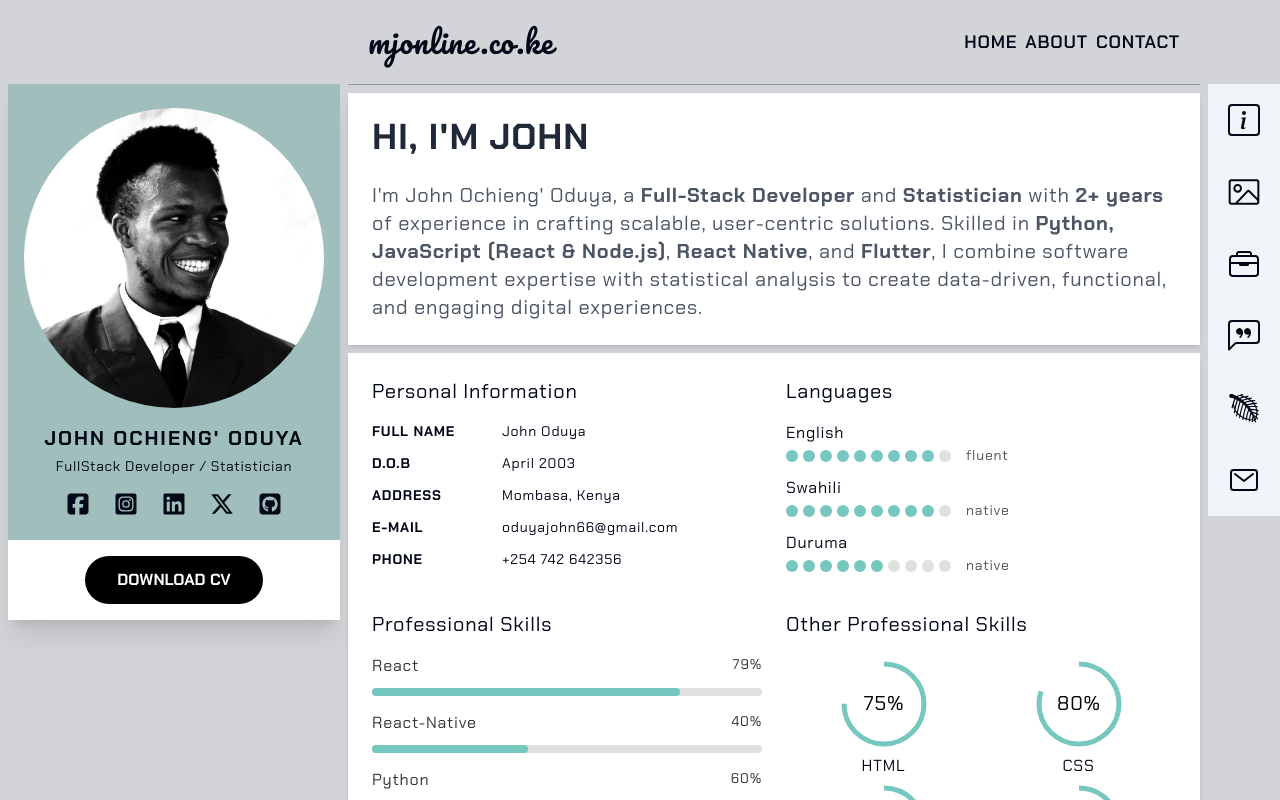
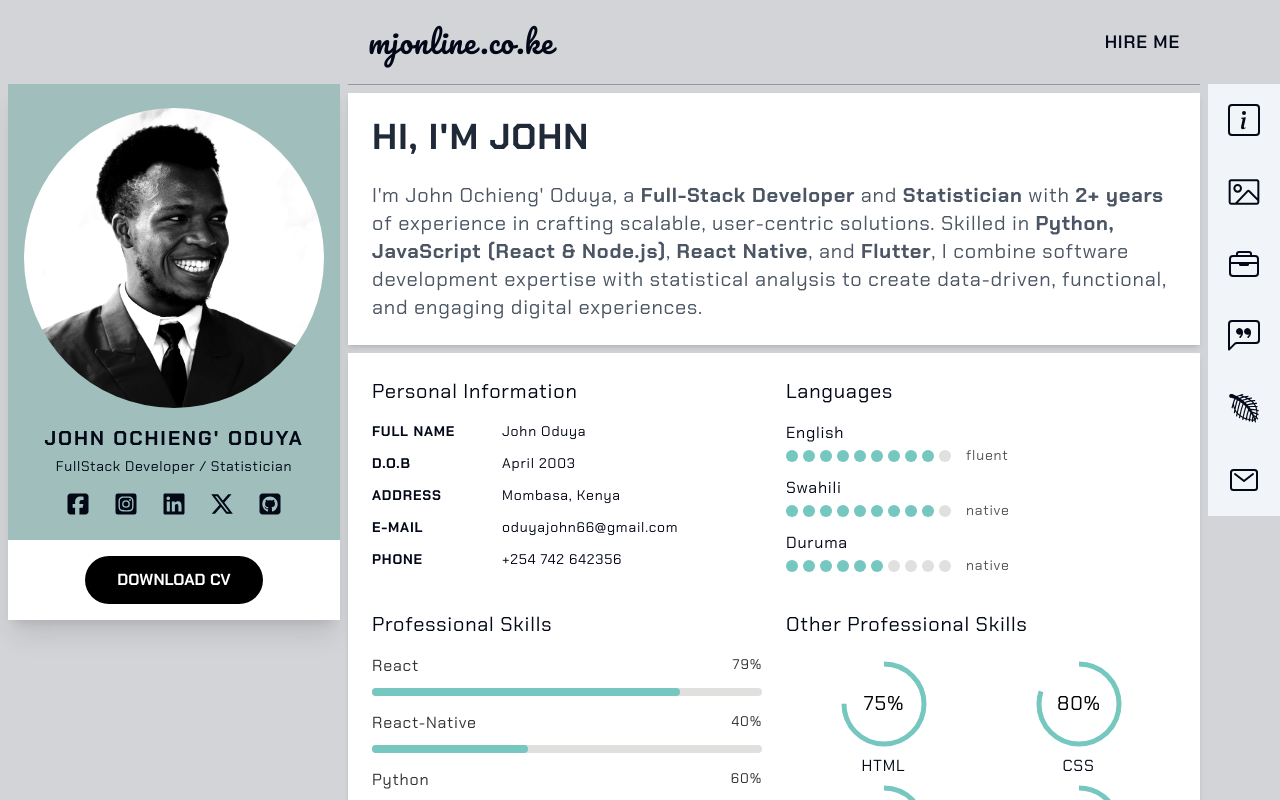
Before and after one commit to Ochiengmorris/portfolio-next, a Next.js app: page / in a window 1280 px wide. Built offline with nearby package versions, Linux system fonts and the light colour scheme.

Commit message:
portfolio fix-image-2.57

```diff
--- a/src/sections/Header.tsx
+++ b/src/sections/Header.tsx
@@ -39,13 +39,7 @@ const Header = () => {
         <div>
           <ul className="list-none gap-2 font-semibold items-center justify-center lg:text-lg text-base hidden md:flex">
             <Link href="/" className="hover:underline cursor-pointer">
-              HOME
-            </Link>
-            <Link href="/about" className="hover:underline cursor-pointer">
-              ABOUT
-            </Link>
-            <Link href="/contact" className="hover:underline cursor-pointer">
-              CONTACT
+              HIRE ME
             </Link>
           </ul>
 
--- a/src/sections/Portfolio.tsx
+++ b/src/sections/Portfolio.tsx
@@ -75,6 +75,7 @@ const Portfolio = () => {
                 </div>
                 <a
                   href={project.link}
+                  target="_blank"
                   className="inline-block mt-4 text-[#00a184] hover:underline text-xs md:text-sm "
                 >
                   Live Demo →
```
